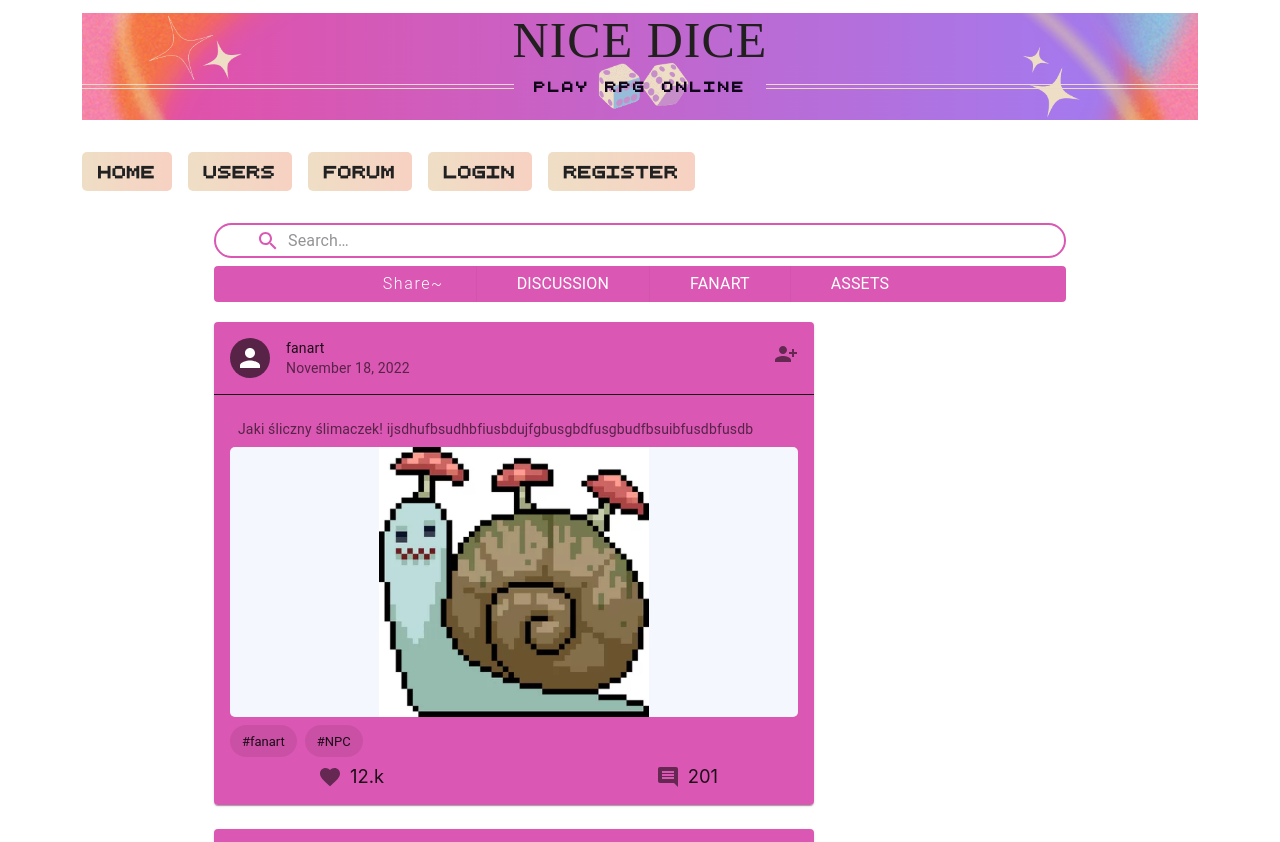
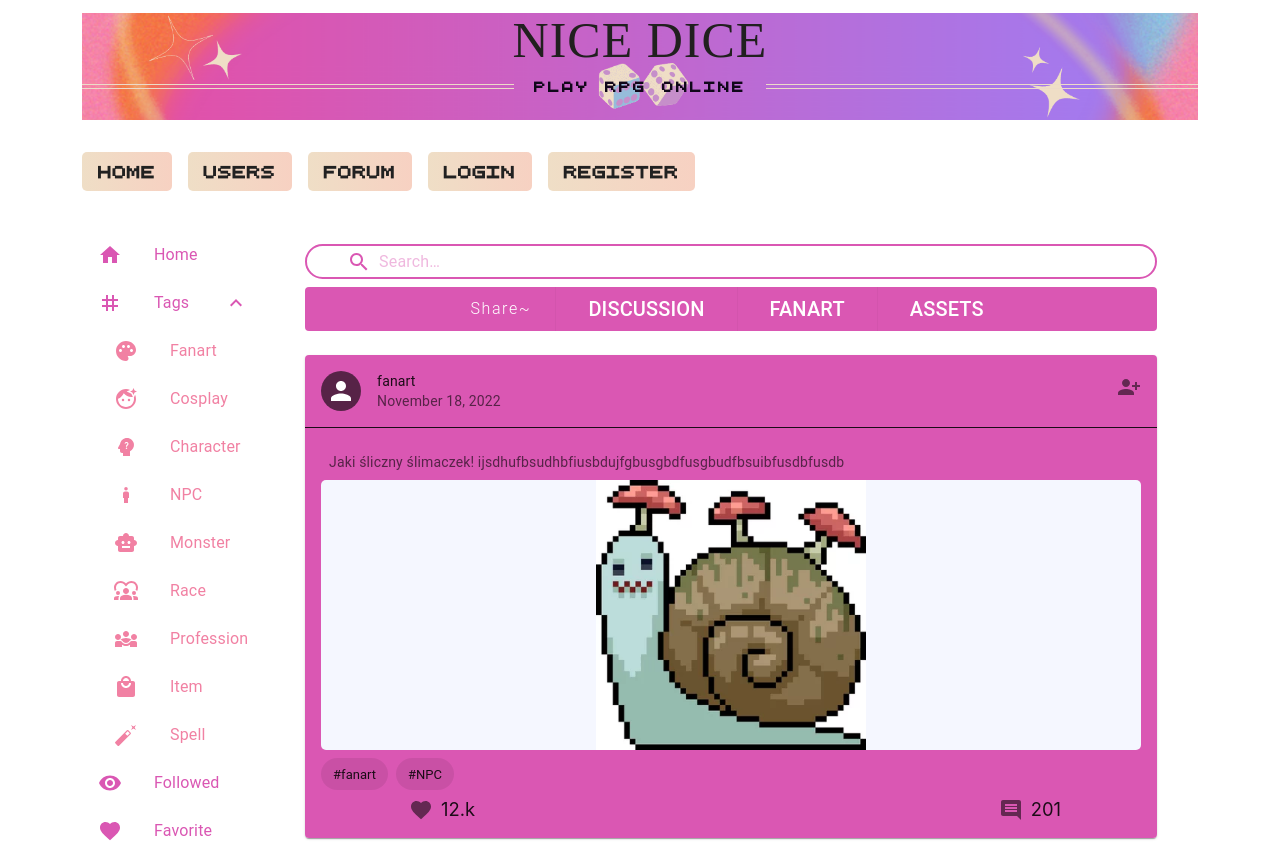
Before and after one commit to Ignok/RPGOnline_React, a React (Create React App) app: page /forum in a window 1280 px wide. Shown: the top 842 px of the page. Built offline with nearby package versions, Linux system fonts and the light colour scheme.

Commit message:
Added navigation bar for forum

```diff
--- a/src/components/forum/forumMenu.js
+++ b/src/components/forum/forumMenu.js
@@ -14,27 +14,42 @@ const ColorButton = styled(Button)((theme) => ({
   color: "white",
   "&:hover": {
     color: "#f37653",
+    backgroundColor: "transparent",
   },
 }));
 
-export default function ResponsiveStack() {
+export default function ForumMenu() {
   return (
-    <Box sx={{ mb: 2.5 }}>
+    <Box
+      sx={{
+        display: {
+          xs: "none",
+          sm: "none",
+          md: "inline",
+          lg: "inline",
+          lx: "inline",
+        },
+      }}
+    >
       <Box
         position="static"
-        sx={{ bgcolor: "#da57b3", borderRadius: 1, boxShadow: 0 }}
+        sx={{
+          bgcolor: "var(--accent)",
+          borderRadius: 1,
+          boxShadow: 0,
+          mb: 3,
+        }}
       >
         <Stack
           direction="row"
           justifyContent="center"
           alignItems="center"
-          spacing={4}
+          spacing={3}
           sx={{ bgColor: "#da57b3" }}
           divider={<Divider orientation="vertical" flexItem />}
         >
           <Typography
             color="inherit"
-            component="div"
             sx={{
               letterSpacing: ".1rem",
               color: "white",
@@ -47,7 +62,9 @@ export default function ResponsiveStack() {
           </Typography>
           {pages.map((page) => (
             <ColorButton>
-              <Typography textAlign="center">{page}</Typography>
+              <Typography textAlign="center" variant="h6" noWrap="true">
+                {page}
+              </Typography>
             </ColorButton>
           ))}
         </Stack>
--- /dev/null
+++ b/src/components/forum/forumNav.js
@@ -0,0 +1,137 @@
+import * as React from "react";
+import ListSubheader from "@mui/material/ListSubheader";
+import List from "@mui/material/List";
+import ListItemButton from "@mui/material/ListItemButton";
+import ListItemIcon from "@mui/material/ListItemIcon";
+import ListItemText from "@mui/material/ListItemText";
+import Collapse from "@mui/material/Collapse";
+
+import ExpandLess from "@mui/icons-material/ExpandLess";
+import ExpandMore from "@mui/icons-material/ExpandMore";
+
+import HomeIcon from "@mui/icons-material/Home";
+import TagIcon from "@mui/icons-material/Tag";
+import EyeIcon from "@mui/icons-material/Visibility";
+import FavoriteIcon from "@mui/icons-material/Favorite";
+
+import FanartIcon from "@mui/icons-material/Palette";
+import CosplayIcon from "@mui/icons-material/FaceRetouchingNatural";
+import CharacterIcon from "@mui/icons-material/PsychologyAlt";
+import NPCIcon from "@mui/icons-material/Boy";
+import MonsterIcon from "@mui/icons-material/SmartToy";
+import RaceIcon from "@mui/icons-material/Diversity1";
+import ProfessionIcon from "@mui/icons-material/Diversity3";
+import ItemIcon from "@mui/icons-material/LocalMall";
+import SpellIcon from "@mui/icons-material/AutoFixNormal";
+
+import { styled } from "@mui/system";
+
+export default function ForumNavbar() {
+  const [open, setOpen] = React.useState(true);
+
+  const ColorItemIcon = styled(ListItemIcon)((theme) => ({
+    color: "var(--accent)",
+  }));
+  const ColorItemIconSub = styled(ListItemIcon)((theme) => ({
+    color: "var(--accent-light)",
+  }));
+
+  const handleClick = () => {
+    setOpen(!open);
+  };
+
+  return (
+    <List
+      sx={{
+        maxWidth: "auto",
+        bgcolor: "background.paper",
+              color: "var(--accent)",
+      }}
+      component="nav"
+    >
+      <ListItemButton>
+        <ColorItemIcon>
+          <HomeIcon />
+        </ColorItemIcon>
+        <ListItemText primary="Home" />
+      </ListItemButton>
+      <ListItemButton onClick={handleClick}>
+        <ColorItemIcon>
+          <TagIcon />
+        </ColorItemIcon>
+        <ListItemText primary="Tags" />
+        {open ? <ExpandLess /> : <ExpandMore />}
+      </ListItemButton>
+      <Collapse in={open} timeout="auto" unmountOnExit>
+        <List component="div" disablePadding>
+          <ListItemButton sx={{ pl: 4, color: "var(--accent-light)" }}>
+            <ColorItemIconSub>
+              <FanartIcon />
+            </ColorItemIconSub>
+            <ListItemText primary="Fanart" />
+          </ListItemButton>
+          <ListItemButton sx={{ pl: 4, color: "var(--accent-light)" }}>
+            <ColorItemIconSub>
+              <CosplayIcon />
+            </ColorItemIconSub>
+            <ListItemText primary="Cosplay" />
+          </ListItemButton>
+          <ListItemButton sx={{ pl: 4, color: "var(--accent-light)" }}>
+            <ColorItemIconSub>
+              <CharacterIcon />
+            </ColorItemIconSub>
+            <ListItemText primary="Character" />
+          </ListItemButton>
+          <ListItemButton sx={{ pl: 4, color: "var(--accent-light)" }}>
+            <ColorItemIconSub>
+              <NPCIcon />
+            </ColorItemIconSub>
+            <ListItemText primary="NPC" />
+          </ListItemButton>
+          <ListItemButton sx={{ pl: 4, color: "var(--accent-light)" }}>
+            <ColorItemIconSub>
+              <MonsterIcon />
+            </ColorItemIconSub>
+            <ListItemText primary="Monster" />
+          </ListItemButton>
+          <ListItemButton sx={{ pl: 4, color: "var(--accent-light)" }}>
+            <ColorItemIconSub>
+              <RaceIcon />
+            </ColorItemIconSub>
+            <ListItemText primary="Race" />
+          </ListItemButton>
+          <ListItemButton sx={{ pl: 4, color: "var(--accent-light)" }}>
+            <ColorItemIconSub>
+              <ProfessionIcon />
+            </ColorItemIconSub>
+            <ListItemText primary="Profession" />
+          </ListItemButton>
+          <ListItemButton sx={{ pl: 4, color: "var(--accent-light)" }}>
+            <ColorItemIconSub>
+              <ItemIcon />
+            </ColorItemIconSub>
+            <ListItemText primary="Item" />
+          </ListItemButton>
+          <ListItemButton sx={{ pl: 4, color: "var(--accent-light)" }}>
+            <ColorItemIconSub>
+              <SpellIcon />
+            </ColorItemIconSub>
+            <ListItemText primary="Spell" />
+          </ListItemButton>
+        </List>
+      </Collapse>
+      <ListItemButton>
+        <ColorItemIcon>
+          <EyeIcon />
+        </ColorItemIcon>
+        <ListItemText primary="Followed" />
+      </ListItemButton>
+      <ListItemButton>
+        <ColorItemIcon>
+          <FavoriteIcon />
+        </ColorItemIcon>
+        <ListItemText primary="Favorite" />
+      </ListItemButton>
+    </List>
+  );
+}
--- a/src/components/forum/forumSearch.js
+++ b/src/components/forum/forumSearch.js
@@ -30,7 +30,7 @@ const SearchIconWrapper = styled("div")(({ theme }) => ({
 }));
 
 const StyledInputBase = styled(InputBase)(({ theme }) => ({
-  color: "black",
+  color: "var(--accent)",
   "& .MuiInputBase-input": {
     padding: theme.spacing(0.5, 1, 0.5, 1),
     // vertical padding + font size from searchIcon
@@ -40,7 +40,7 @@ const StyledInputBase = styled(InputBase)(({ theme }) => ({
   },
 }));
 
-export default function DenseAppBar() {
+export default function SearchBar() {
   return (
     <Box
       sx={{
--- a/src/components/post/postItem.js
+++ b/src/components/post/postItem.js
@@ -21,7 +21,7 @@ import "../../App.css";
 
 export default function PostItem(props) {
   return (
-    <Card sx={{ maxWidth: 600, maxHeight: 500 }}>
+    <Card sx={{ maxWidth: "md", maxHeight: "md" }}>
       <CardHeader
         sx={{ bgcolor: "var(--accent)", borderBottom: 1 }}
         avatar={
--- a/src/components/post/posts.js
+++ b/src/components/post/posts.js
@@ -9,19 +9,22 @@ import src2 from "../../helpers/pictures/test-img-3.jpg";
 import gif1 from "../../helpers/pictures/test.gif";
 
 import { Container, Stack } from "@mui/material";
+import ForumNavbar from "../forum/forumNav";
+import Box from "@mui/material/Box";
 
 export default function Posts() {
   return (
+    <Box
+      maxWidth="100%"
+      display="flex"
+      sx={{ flexWrap: "wrap", alignItems: "baseline" }}
+    >
+      <ForumNavbar/>
       <Container maxWidth="md" sx={{ pb: 5 }}>
         <ForumSearch />
         <ForumMenu />
-
         {/* inside we pass the actual post component */}
-      <Stack
-        spacing={3}
-        direction="column"
-        justifyContent="center"
-      >
+        <Stack spacing={3} direction="column" justifyContent="center">
           <PostItem
             avatarSrc=""
             avatarAlt="julec"
@@ -62,5 +65,6 @@ export default function Posts() {
           />
         </Stack>
       </Container>
+    </Box>
   );
 }
```
Lines whose indentation alone changed are shown as unchanged.
